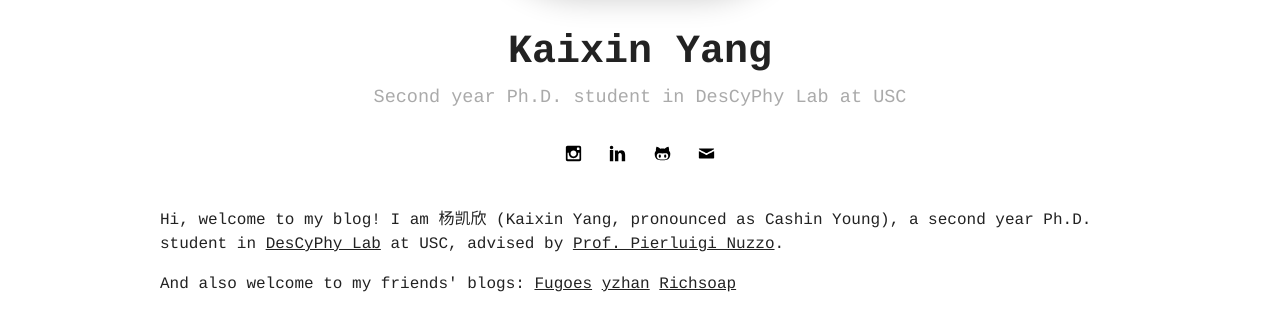
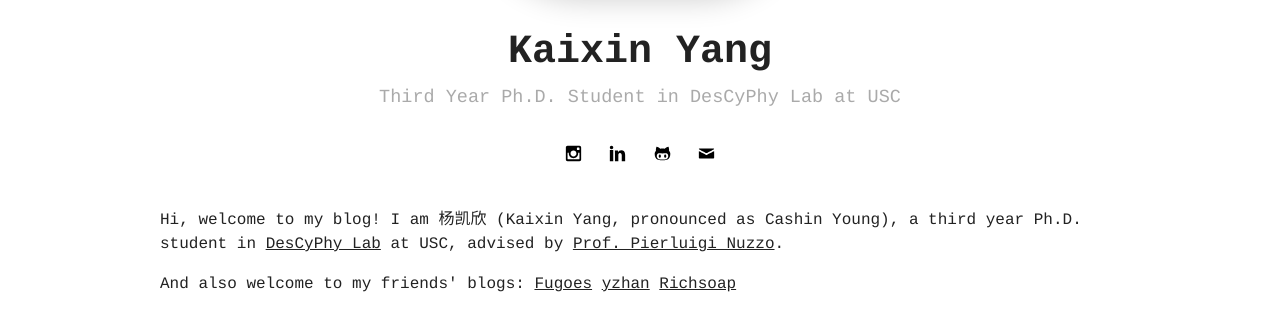
Before and after one commit to SceneryInMirror/SceneryInMirror.github.io, a Jekyll site: the page built from index.html, in a window 1280 px wide. Shown: the part 342-659 px from the top of the page. Built offline with Jekyll 4.4.1, drawn with Linux system fonts in a browser that asks for light colours.

Commit message:
08/09/2021

```diff
--- a/_config.yml
+++ b/_config.yml
@@ -1,6 +1,6 @@
 # basic configuration
 name: Kaixin Yang
-bio: Second year Ph.D. student in DesCyPhy Lab at USC
+bio: Third Year Ph.D. Student in DesCyPhy Lab at USC
 description: Kaixin's Garden
 url: "https://sceneryinmirror.github.io"
 baseurl: ""
--- a/_posts/2020-02-20-Better-Use-Vim.markdown
+++ b/_posts/2020-02-20-Better-Use-Vim.markdown
@@ -35,7 +35,7 @@ description: These commands and shortcuts may help use Vim more efficiently.
 
 ## Multi-line Operations
 
-### Block Insert
+#### Block Insert
 
 1. Ctrl+v: select multiple lines
 
@@ -45,7 +45,7 @@ description: These commands and shortcuts may help use Vim more efficiently.
 
 4. Esc: after several seconds, the words are inserted to all selected lines
 
-### Block Delete
+#### Block Delete
 
 1. Ctrl+v: select contents in multiple lines (with j, i, k and l)
 
--- a/index.html
+++ b/index.html
@@ -5,7 +5,7 @@ title: Home
 
 <br/>
 <p>
-Hi, welcome to my blog! I am 杨凯欣 (Kaixin Yang, pronounced as Cashin Young), a second year Ph.D. student in <a href="https://descyphy.usc.edu/">DesCyPhy Lab</a> at USC, advised by <a href="https://viterbi.usc.edu/directory/faculty/Nuzzo/Pierluigi">Prof. Pierluigi Nuzzo</a>.
+Hi, welcome to my blog! I am 杨凯欣 (Kaixin Yang, pronounced as Cashin Young), a third year Ph.D. student in <a href="https://descyphy.usc.edu/">DesCyPhy Lab</a> at USC, advised by <a href="https://viterbi.usc.edu/directory/faculty/Nuzzo/Pierluigi">Prof. Pierluigi Nuzzo</a>.
 </p>
 
 <p>
```
Also changed, not shown: _posts/2021-08-09-English Grammar.markdown (+5 -5 lines).
